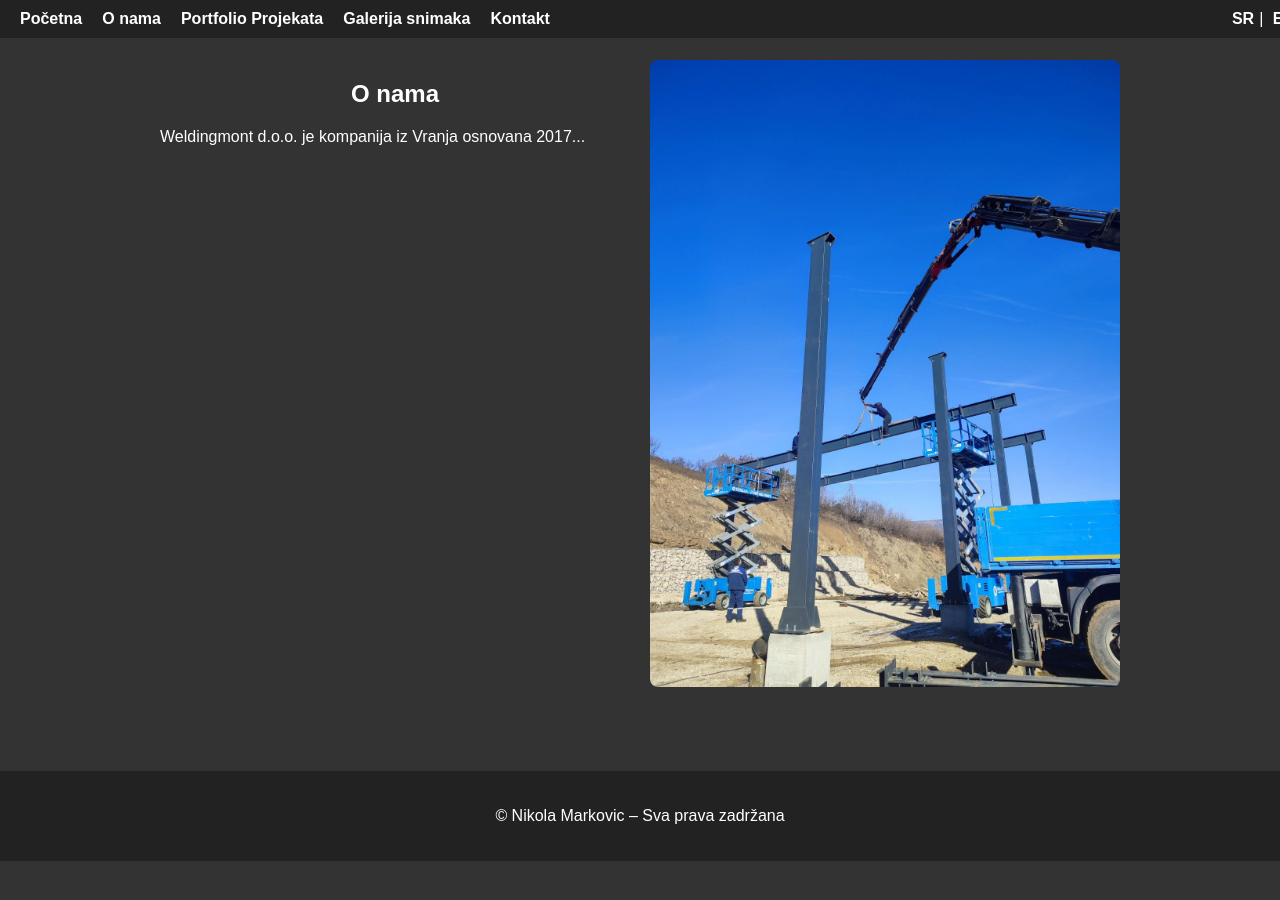
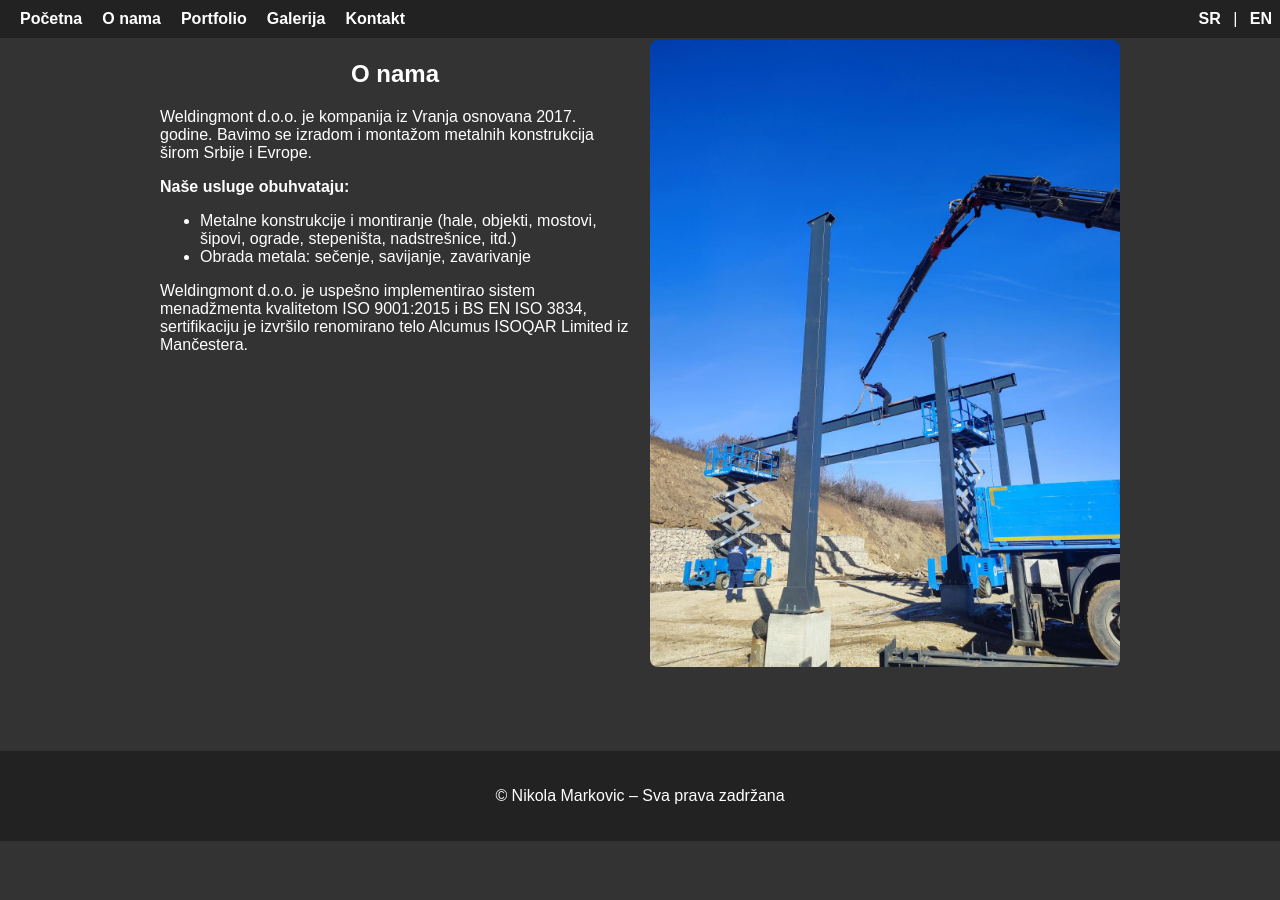
Before and after one commit to weldingmont/test, a Jekyll site: the page onama.html, which Jekyll copies as it is, in a window 1280 px wide. Built offline with Jekyll 4.4.1, drawn with Linux system fonts in a browser that asks for light colours.

Commit message:
Add files via upload

```diff
--- a/onama.html
+++ b/onama.html
@@ -1,5 +1,12 @@
 <!DOCTYPE html>
-<html lang="sr"><head><meta charset="UTF-8"><meta name="viewport" content="width=device-width, initial-scale=1"><title>O nama</title><link rel="stylesheet" href="styles.css"></head><body>
+<html lang="sr">
+<head>
+  <meta charset="UTF-8">
+  <meta name="viewport" content="width=device-width, initial-scale=1">
+  <title>O nama</title>
+  <link rel="stylesheet" href="styles.css">
+</head>
+<body>
 <header>
   <nav class="navbar">
     <div class="nav-links">
@@ -7,15 +14,15 @@
       <a href="index.html" class="lang en">Home</a>
       <a href="onama.html" class="lang sr">O nama</a>
       <a href="onama.html" class="lang en">About us</a>
-      <a href="portfolio.html" class="lang sr">Portfolio Projekata</a>
+      <a href="portfolio.html" class="lang sr">Portfolio</a>
       <a href="portfolio.html" class="lang en">Projects</a>
-      <a href="galerija.html" class="lang sr">Galerija snimaka</a>
+      <a href="galerija.html" class="lang sr">Galerija</a>
       <a href="galerija.html" class="lang en">Video gallery</a>
       <a href="kontakt.html" class="lang sr">Kontakt</a>
       <a href="kontakt.html" class="lang en">Contact</a>
     </div>
     <div class="language-switcher">
-      <a href="javascript:void(0)" id="btn-sr">SR</a>|
+      <a href="javascript:void(0)" id="btn-sr">SR</a> |
       <a href="javascript:void(0)" id="btn-en">EN</a>
     </div>
   </nav>
@@ -26,9 +33,18 @@
     <div class="onama-text">
       <h1 class="lang sr">O nama</h1><h1 class="lang en">About us</h1>
       <div>
-        <p class="lang sr">Weldingmont d.o.o. je kompanija iz Vranja osnovana 2017...</p>
-        <p class="lang en">Weldingmont Ltd. is a company from Vranje, founded...</p>
-        <!-- Full text here -->
+        <p class="lang sr">Weldingmont d.o.o. je kompanija iz Vranja osnovana 2017. godine. Bavimo se izradom i montažom metalnih konstrukcija širom Srbije i Evrope.</p>
+        <p class="lang en">Weldingmont Ltd. is a company from Vranje, founded in 2017. We design and install metal structures across Serbia and Europe.</p>
+        <p class="lang sr"><strong>Naše usluge obuhvataju:</strong></p>
+        <p class="lang en"><strong>Our services include:</strong></p>
+        <ul>
+          <li class="lang sr">Metalne konstrukcije i montiranje (hale, objekti, mostovi, šipovi, ograde, stepeništa, nadstrešnice, itd.)</li>
+          <li class="lang en">Metal construction assembly (halls, buildings, bridges, posts, fences, stairs, canopies, etc.)</li>
+          <li class="lang sr">Obrada metala: sečenje, savijanje, zavarivanje</li>
+          <li class="lang en">Metal processing: cutting, bending, welding</li>
+        </ul>
+        <p class="lang sr">Weldingmont d.o.o. je uspešno implementirao sistem menadžmenta kvalitetom ISO 9001:2015 i BS EN ISO 3834, sertifikaciju je izvršilo renomirano telo Alcumus ISOQAR Limited iz Mančestera.</p>
+        <p class="lang en">Weldingmont Ltd. has successfully implemented ISO 9001:2015 and BS EN ISO 3834 quality management systems, certified by Alcumus ISOQAR Limited of Manchester.</p>
       </div>
     </div>
     <div class="onama-image"><img src="images/onama.jpg" alt="Onama"></div>
@@ -49,4 +65,5 @@ document.getElementById('btn-en').onclick = () => switcher('en');
 // default to SR
 switcher('sr');
 </script>
-</body></html>
+</body>
+</html>
--- a/styles.css
+++ b/styles.css
@@ -28,12 +28,13 @@ header {
 }
 .language-switcher {
   margin-left: auto;
+  padding-right: 20px; /* extra space around toggler */
 }
 .language-switcher a {
   color: #fff;
   text-decoration: none;
   font-weight: bold;
-  margin: 0 5px;
+  margin: 0 8px;
 }
 .language-switcher a:hover {
   text-decoration: underline;
@@ -99,6 +100,8 @@ main {
   gap: 20px;
   margin-top: 20px;
   padding: 20px;
+  max-width: 1000px;
+  margin: auto;
 }
 .onama-text, .onama-image {
   flex: 1 1 400px;
@@ -129,7 +132,7 @@ main {
 }
 .portfolio-section .blog-posts iframe {
   width: 100%;
-  height: auto;
+  height: 500px; /* increased height */
   aspect-ratio: 16/9;
 }
 /* Galerija */
```
Also changed, not shown: galerija.html (+4 -4 lines), index.html (+5 -7 lines), kontakt.html (+5 -7 lines), portfolio.html (+8 -9 lines).
